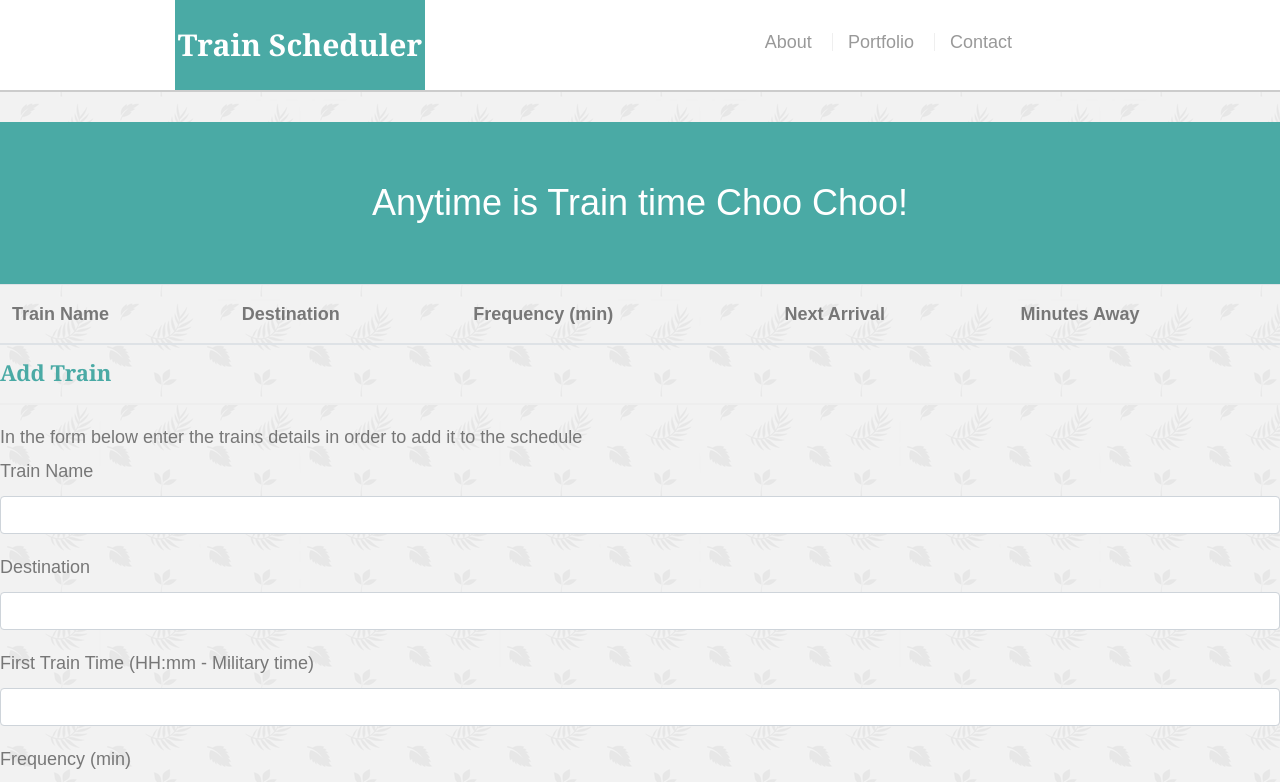
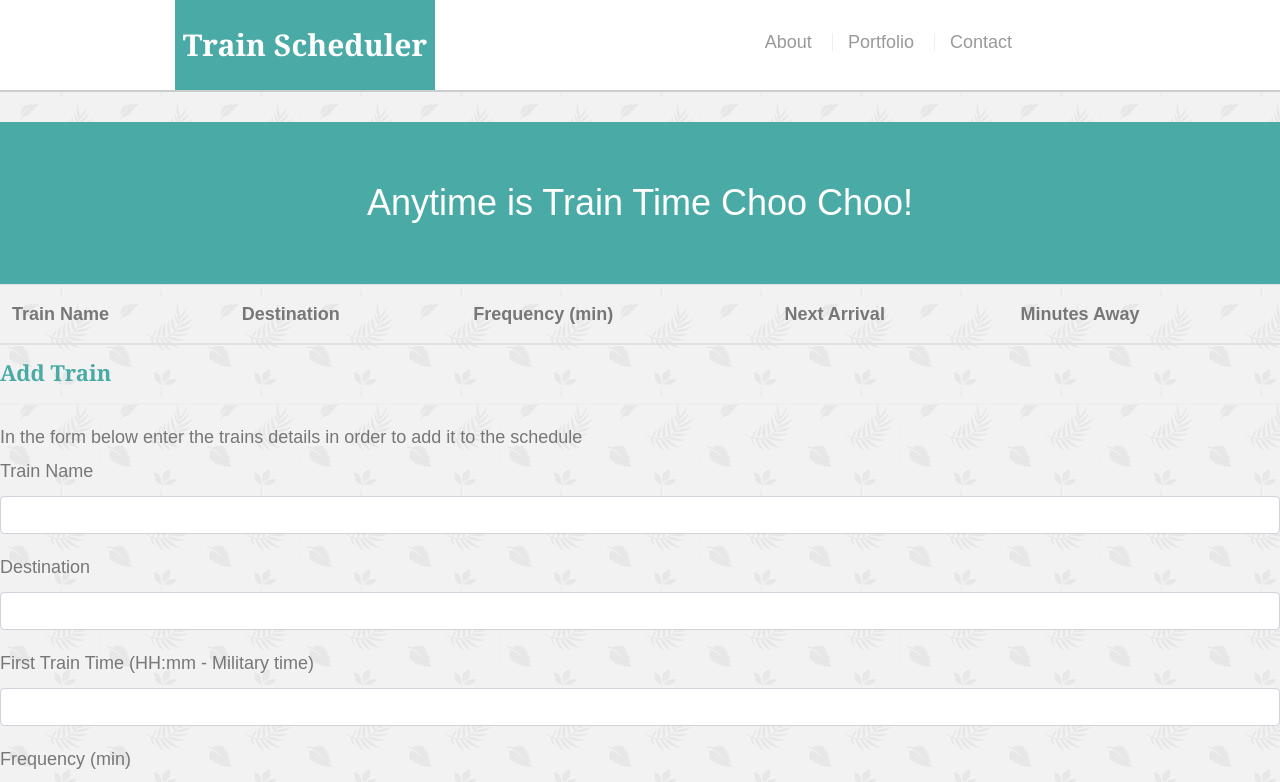
Before and after one commit to Nfratt/TrainScheduler, a plain HTML site: page index.html in a window 1280 px wide. Shown: the top 782 px of the page. Drawn offline with nearby package versions, Linux system fonts and the light colour scheme; no server answers.

Commit message:
final working schedueler

```diff
--- a/assets/css/style.css
+++ b/assets/css/style.css
@@ -69,7 +69,7 @@ h3 {
 
 #logo {
   float: left;
-  width: 250px;
+  width: 260px;
   height: 90px;
   font-family: Georgia, Times, "Times New Roman", serif;
   font-size: 30px;
--- a/index.html
+++ b/index.html
@@ -22,7 +22,7 @@
         </div>
     </header>
     <div id="content">
-        <div id="titlecard"><p>Anytime is Train time Choo Choo!</p></div>
+        <div id="titlecard"><p>Anytime is Train Time Choo Choo!</p></div>
         <table class="table">
             <thead>
                 <tr>
```
